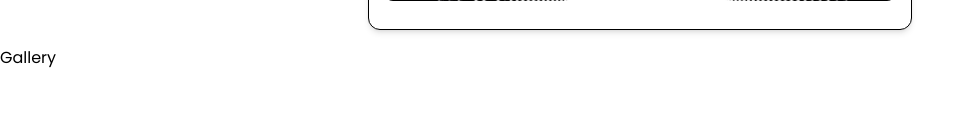
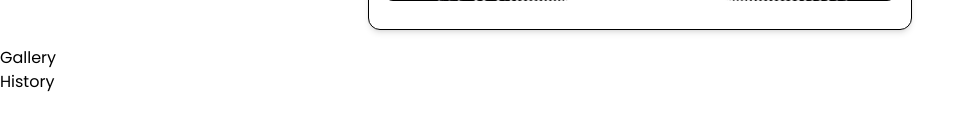
Before and after one commit to EXERCISE-FTUI/TISxExercise-2025, a Next.js app: page / in a window 1280 px wide. Shown: the part 440-570 px from the top of the page, without its empty margins (0-975 px from the left). Built offline with nearby package versions, Linux system fonts and the light colour scheme.

Commit message:
folder structure changes - added HistoryTIS section

```diff
--- a/src/app/page.tsx
+++ b/src/app/page.tsx
@@ -1,4 +1,3 @@
-// import Image from "next/image";
 import React from "react";
 import Hero from '@/sections/Hero/Hero'
 import WhatIsTIS from '@/sections/WhatIsTIS/WhatIsTIS';
@@ -8,6 +7,7 @@ import Mission from '@/sections/Mission/Mission';
 import OperationalRegion from '@/sections/OperationalRegion/OperationalRegion';
 import Staffs from '@/sections/Staffs/Staffs';
 import Gallery from '@/sections/Gallery/Gallery';
+import History from '@/sections/HistoryTIS/History';
 
 const page = () => {
   return (
@@ -20,6 +20,7 @@ const page = () => {
       <OperationalRegion/>
       <Staffs/>
       <Gallery/>
+      <History/>
     </div>
   );
 };
--- /dev/null
+++ b/src/sections/HistoryTIS/History.tsx
@@ -0,0 +1,9 @@
+const History = () => {
+  return (
+    <div id="historytis" className="w-screen">
+      History
+    </div>
+  );
+};
+
+export default History;
```
